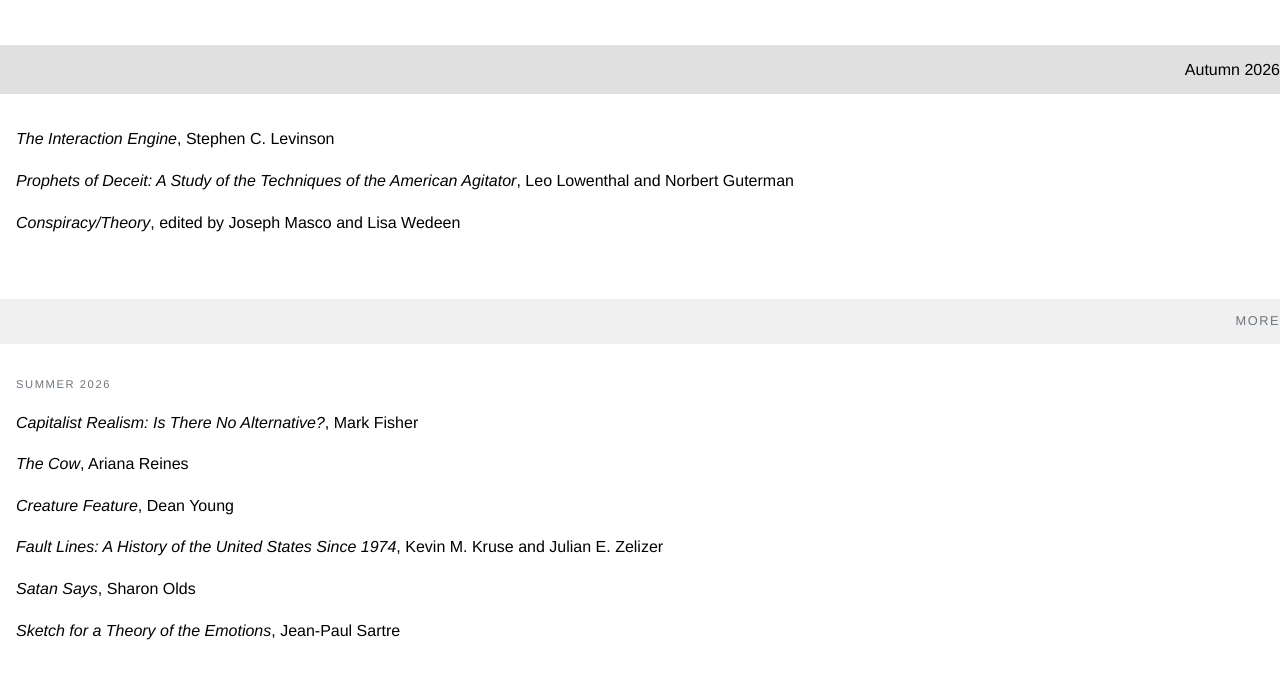
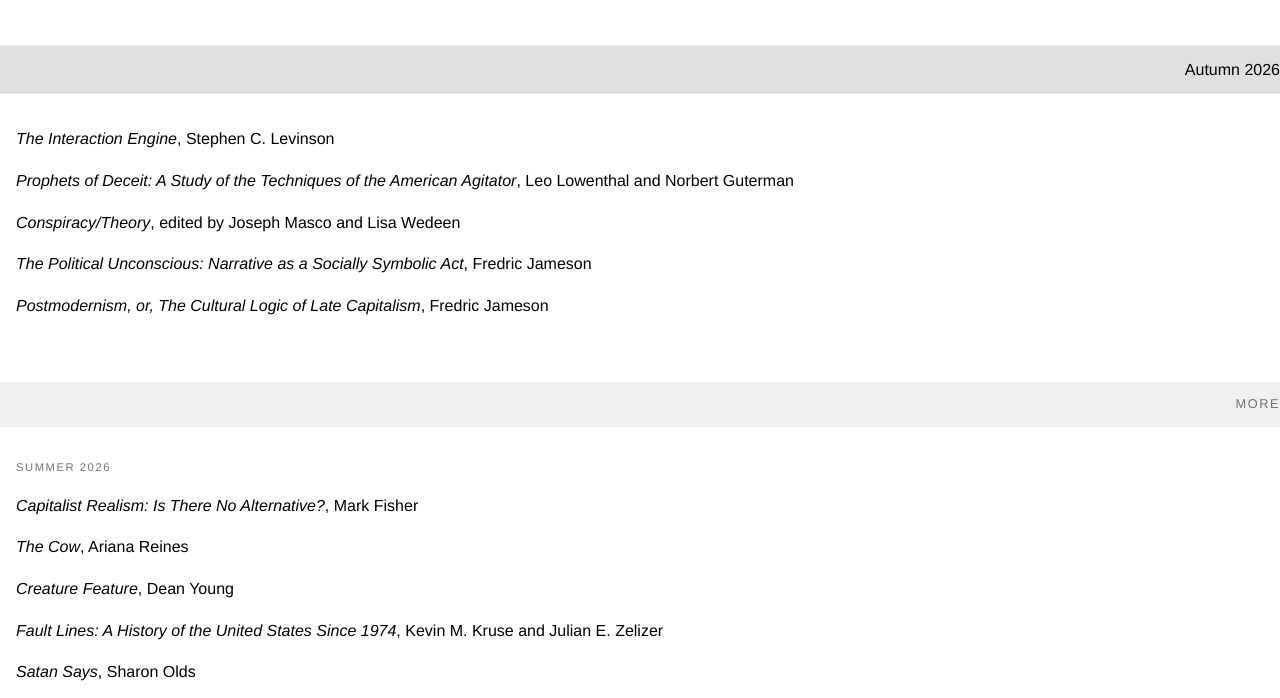
Before and after one commit to zeglisss/zeglisss-website, a plain HTML site: page readings.html in a window 1280 px wide. Shown: the part 95-793 px from the top of the page. Drawn offline with Linux system fonts and the light colour scheme.

Commit message:
Add two Fredric Jameson books to Autumn 2026 readings

```diff
--- a/readings.html
+++ b/readings.html
@@ -25,6 +25,8 @@
     <p><em>The Interaction Engine</em>, Stephen C. Levinson</p>
     <p><em>Prophets of Deceit: A Study of the Techniques of the American Agitator</em>, Leo Lowenthal and Norbert Guterman</p>
     <p><em>Conspiracy/Theory</em>, edited by Joseph Masco and Lisa Wedeen</p>
+    <p><em>The Political Unconscious: Narrative as a Socially Symbolic Act</em>, Fredric Jameson</p>
+    <p><em>Postmodernism, or, The Cultural Logic of Late Capitalism</em>, Fredric Jameson</p>
   </div>
 
   <!-- More Readings Section -->
```
